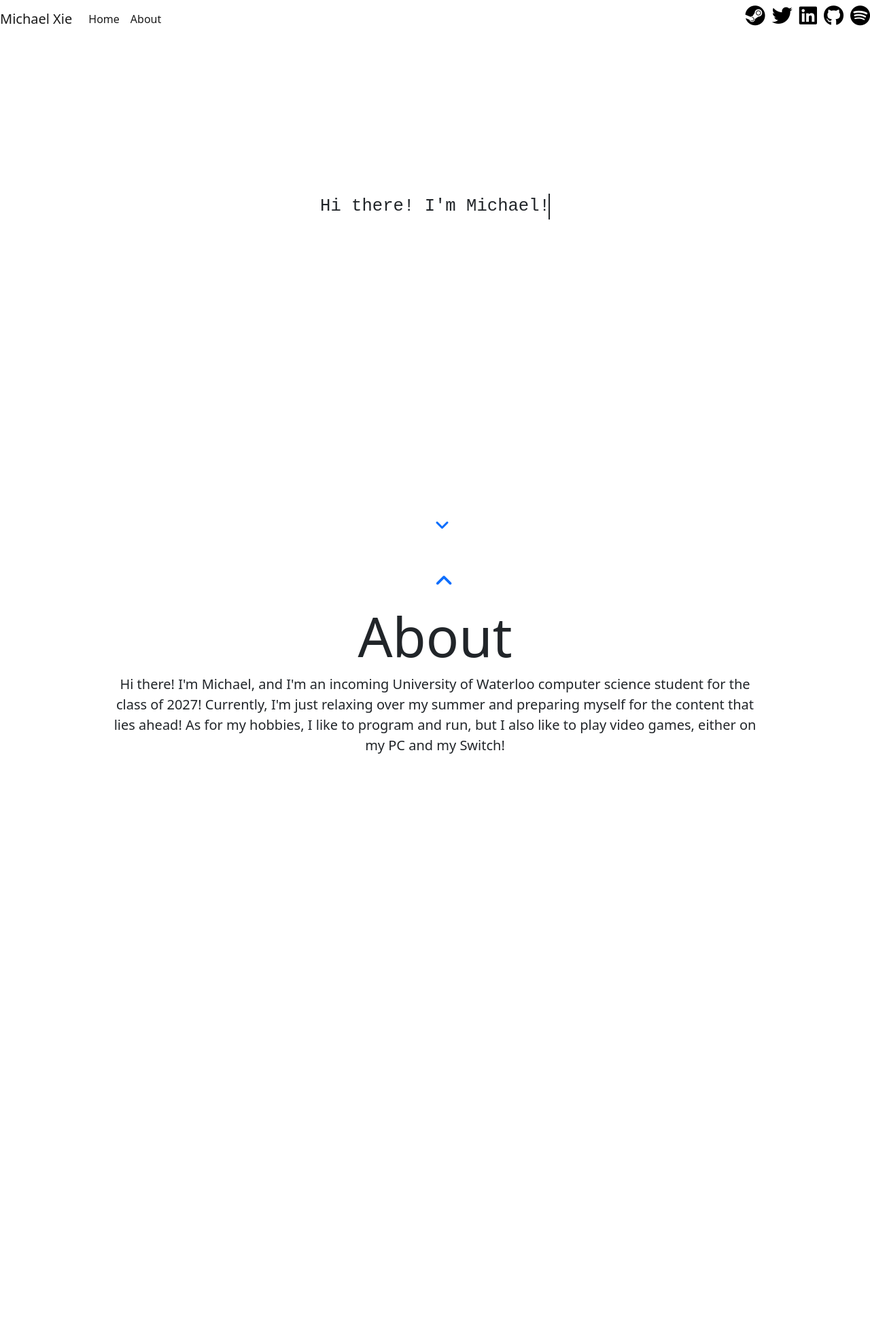
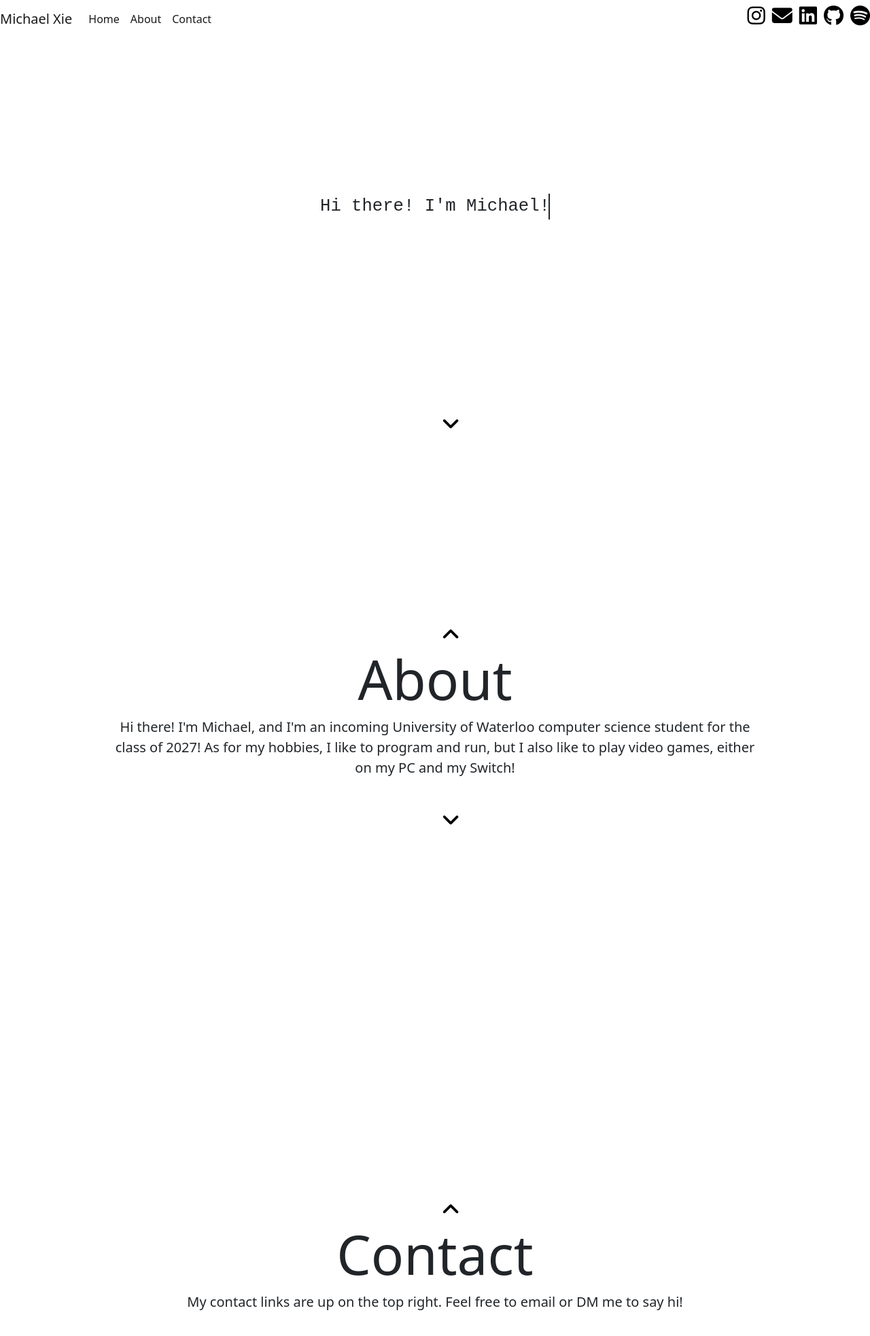
Before and after one commit to Derzz/derzz.github.io, a plain HTML site: page index.html in a window 1280 px wide. Shown: the whole page at 68% size. Before the commit the page ends 1408 px from the top, so only its background shows below. Drawn offline with nearby package versions, Linux system fonts and the light colour scheme.

Commit message:
Up and down arrows working Added contact page Replaced Steam with Instagram Edited About page to exclude summer.

```diff
--- a/index.html
+++ b/index.html
@@ -23,7 +23,6 @@
     <!--Navigation bar-->
     <div id="nav-placeholder">
 
-
         <script>
 
             $(document).ready(function(){
@@ -38,19 +37,40 @@
         <div class="typing-demo">
             Hi there! I'm Michael!
         </div>
+    </div>
+    <p>
         <a href="#about"><i class="fa-solid fa-angle-down"></i></a>
-    </div>
+    </p>
 
 </div>
 
 
 <div class="main" id="about">
-    <a href="#main"><i class="fa-solid fa-angle-up"></i></a>
+    <div>
+        <a href="#main"><i class="fa-solid fa-angle-up fixed-top"></i></a>
+    </div>
     <h1 class="display-1">About</h1>
     <p class="lead">
         Hi there! I'm Michael, and I'm an incoming University of Waterloo computer science student for the class of 2027!
-        Currently, I'm just relaxing over my summer and preparing myself for the content that lies ahead!
         As for my hobbies, I like to program and run, but I also like to play video games, either on my PC and my Switch!
+        <!doctype html>
+        <html lang="en">
+        <head>
+            <meta charset="UTF-8">
+            <meta name="viewport"
+                  content="width=device-width, user-scalable=no, initial-scale=1.0, maximum-scale=1.0, minimum-scale=1.0">
+            <meta http-equiv="X-UA-Compatible" content="ie=edge">
+        </head>
+        </html>
+    </p>
+    <a href="#contact"><i class="fa-solid fa-angle-down fixed-bottom"></i></a>
+</div>
+
+<div class="main" id="contact">
+    <a href="#about"><i class="fa-solid fa-angle-up"></i></a>
+    <h1 class="display-1">Contact</h1>
+    <p class="lead">
+        My contact links are up on the top right. Feel free to email or DM me to say hi!
         <!doctype html>
         <html lang="en">
         <head>
--- a/nav.html
+++ b/nav.html
@@ -1,20 +1,26 @@
-<nav class="navbar navbar-expand-lg fixed-top">
+<nav class="navbar navbar-expand-lg fixed-top ">
     <a  href="#" class="navbar-brand">Michael Xie</a>
-    <button class="navbar-toggler" type="button" data-bs-toggle="collapse" data-bs-target="#menuItems" aria-controls="menuItems" aria-expanded="false" aria-label="Toggle navigation">
+    <button class="navbar-toggler" type="button" data-bs-toggle="collapse" data-bs-target="#menuItems">
         <span class="navbar-toggler-icon"></span>
     </button>
 
     <div class="collapse navbar-collapse" id="menuItems">
         <ul class="navbar-nav">
-            <li class="nav-item"> <a target="_parent" class="nav-item nav-link active" href="index.html"> Home <span class="sr-only">(current)</span></a> </li>
+
+            <li class="nav-item"><a class="nav-item nav-link active" href="#main">Home</a></li>
             <li class="nav-item"><a class="nav-item nav-link active" href="#about">About</a></li>
+            <li class="nav-item"><a class="nav-item nav-link active" href="#contact">Contact</a></li>
+
+
             <div class="nav position-absolute top-0 end-0" style="font-size:30px;">
-                <a href="https://steamcommunity.com/profiles/76561198876518313" target="_blank"> <i class="fa-brands fa-steam"></i></a>
-                <a href="https://twitter.com/DerzPie" target="_blank"><i class="fa-brands fa-twitter"></i></a>
+                <a href="https://www.instagram.com/derzpie/" target="_blank"> <i class="fa-brands fa-instagram"></i></a>
+                <a href="mailto:michaelx.10@hotmail.com" target="_blank"><i class="fa-solid fa-envelope"></i></a>
                 <a href="https://www.linkedin.com/in/michael-xie1/"target="_blank"><i class="fa-brands fa-linkedin"></i></a>
                 <a href="https://github.com/Derzz"target="_blank"><i class="fa-brands fa-github"></i></a>
                 <a href="https://open.spotify.com/user/skittlepiez"target="_blank"><i class="fa-brands fa-spotify"></i></a>
             </div>
         </ul>
     </div>
+
 </nav>
+<script src="https://cdn.jsdelivr.net/npm/bootstrap@5.2.0/dist/js/bootstrap.bundle.min.js" integrity="sha384-A3rJD856KowSb7dwlZdYEkO39Gagi7vIsF0jrRAoQmDKKtQBHUuLZ9AsSv4jD4Xa" crossorigin="anonymous"></script>
--- a/styles.css
+++ b/styles.css
@@ -1,4 +1,12 @@
+
+
 .fa-brands{
+    color:black;
+    padding-left:10px;
+
+}
+
+.fa-solid{
     color:black;
     padding-left:10px;
 
@@ -6,16 +14,16 @@
 
 .fa-angle-down{
     font-size:30px;
-    position:absolute;
+    position:relative;
     top:95%;
     left:50%;
+    z-index: 1;
 }
 
 .fa-angle-up{
     font-size:30px;
-    position:absolute;
-    top:105%;
-
+    position:relative;
+    left:50%;
 }
 
 .flex{
@@ -31,6 +39,7 @@
     zoom:0.8;
     height: 95vh;
     display:flex;
+
     /*This part is important for centering*/
     row-gap:50px;
     place-items: center;
@@ -59,7 +68,16 @@
     }
 }
 
+
 #about{
+    display:flex;
+    flex-direction:column;
+    align-items:center;
+    justify-content:center;
+    height:100vh;
+}
+
+#contact{
     display:flex;
     flex-direction:column;
     align-items:center;
```
